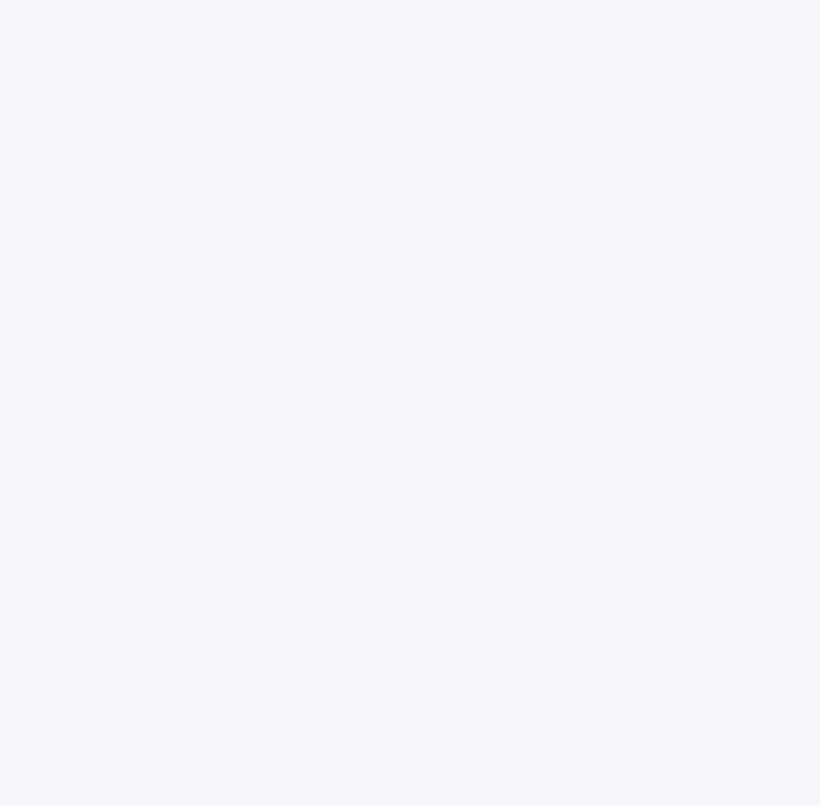
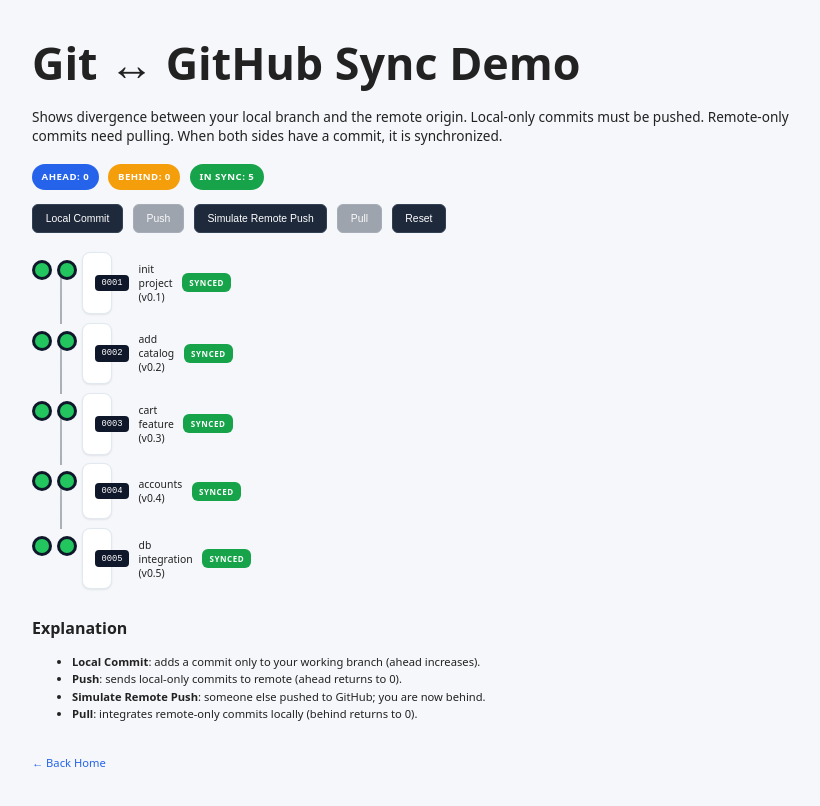
Before and after one commit to winozz/LabActivity, a React (Vite) app in the folder ReactPageSample1/: page /git-sync in a window 1280 px wide. Before the commit this address had no page. Shown: the top 806 px of the page, without its empty margins (228-1048 px from the left). Built offline with nearby package versions, Linux system fonts and the light colour scheme.

Commit message:
add git sync demo

```diff
--- a/ReactPageSample1/src/App.jsx
+++ b/ReactPageSample1/src/App.jsx
@@ -14,6 +14,7 @@
 import V10Release from './versions/V10Release.jsx';
 import VersionsIndex from './versions/VersionsIndex.jsx';
 import AllInOne from './versions/AllInOne.jsx';
+import GitSyncDemo from '../src/GitSyncDemo.jsx';
 import V11AccountMgmt from './versions/V11AccountMgmt.jsx';
 
 function Home() {
@@ -35,6 +36,7 @@
         <Link to="/versions/v0.8">v0.8</Link>
   <Link to="/versions/v1.0">v1.0</Link>
   <Link to="/versions/v1.1">v1.1</Link>
+  <Link to="/git-sync">Git Sync Demo</Link>
   <Link to="/versions/all">All-In-One</Link>
       </nav>
     </main>
@@ -60,6 +62,7 @@
   <Route path="/versions/v0.8" element={<V08Payment />} />
   <Route path="/versions/v1.0" element={<V10Release />} />
   <Route path="/versions/v1.1" element={<V11AccountMgmt />} />
+  <Route path="/git-sync" element={<GitSyncDemo />} />
   <Route path="/versions/all" element={<AllInOne />} />
       </Routes>
     </BrowserRouter>
--- /dev/null
+++ b/ReactPageSample1/src/GitSyncDemo.jsx
@@ -0,0 +1,96 @@
+import React, { useState, useMemo } from 'react';
+import { Link } from 'react-router-dom';
+
+// Simple id generator
+let counter = 5;
+const nextId = () => (++counter).toString().padStart(4,'0');
+
+// Seed commits present both locally & remotely
+const seed = [
+  { id: '0001', label: 'init project (v0.1)', local: true, remote: true },
+  { id: '0002', label: 'add catalog (v0.2)', local: true, remote: true },
+  { id: '0003', label: 'cart feature (v0.3)', local: true, remote: true },
+  { id: '0004', label: 'accounts (v0.4)', local: true, remote: true },
+  { id: '0005', label: 'db integration (v0.5)', local: true, remote: true },
+];
+
+export default function GitSyncDemo(){
+  const [commits, setCommits] = useState(seed);
+
+  const ahead = useMemo(()=> commits.filter(c => c.local && !c.remote).length, [commits]);
+  const behind = useMemo(()=> commits.filter(c => c.remote && !c.local).length, [commits]);
+
+  function commitLocal(){
+    const id = nextId();
+    setCommits(prev => [...prev, { id, label: `local change ${id}`, local:true, remote:false }]);
+  }
+  function push(){
+    setCommits(prev => prev.map(c => c.local && !c.remote ? { ...c, remote:true } : c));
+  }
+  function simulateRemotePush(){
+    const id = nextId();
+    setCommits(prev => [...prev, { id, label: `remote change ${id}`, local:false, remote:true }]);
+  }
+  function pull(){
+    setCommits(prev => prev.map(c => c.remote && !c.local ? { ...c, local:true } : c));
+  }
+  function reset(){
+    counter = 5;
+    setCommits(seed.map(c => ({...c})));
+  }
+
+  return (
+    <main className="app-shell git-sync-demo">
+      <h1 style={{marginBottom:'.3rem'}}>Git ↔ GitHub Sync Demo</h1>
+      <p style={{fontSize:'.85rem', maxWidth:'760px'}}>Shows divergence between your local branch and the remote origin. Local-only commits must be pushed. Remote-only commits need pulling. When both sides have a commit, it is synchronized.</p>
+
+      <section className="sync-status">
+        <div className="status-pill ahead">Ahead: {ahead}</div>
+        <div className="status-pill behind">Behind: {behind}</div>
+        <div className="status-pill in-sync">In Sync: {commits.filter(c=>c.local && c.remote).length}</div>
+      </section>
+
+      <section className="git-actions">
+        <button onClick={commitLocal} disabled={ahead+behind>20}>Local Commit</button>
+        <button onClick={push} disabled={ahead===0}>Push</button>
+        <button onClick={simulateRemotePush}>Simulate Remote Push</button>
+        <button onClick={pull} disabled={behind===0}>Pull</button>
+        <button onClick={reset}>Reset</button>
+      </section>
+
+      <div className="git-stream" aria-label="Commit history">
+        {commits.map((c,i) => {
+          const state = c.local && c.remote ? 'synced' : c.local ? 'local-only' : 'remote-only';
+          return (
+            <div key={c.id} className={`commit-row ${state}`}>
+              <div className="connect" aria-hidden>{i!==commits.length-1 && <span/>}</div>
+              <div className="lane local" title={c.local ? 'Present locally' : 'Missing locally'}>
+                <span className={c.local ? 'dot present' : 'dot missing'} />
+              </div>
+              <div className="lane remote" title={c.remote ? 'Present on remote' : 'Missing on remote'}>
+                <span className={c.remote ? 'dot present' : 'dot missing'} />
+              </div>
+              <div className="meta">
+                <code className="sha">{c.id}</code>
+                <span className="label">{c.label}</span>
+                <span className={`state ${state}`}>{state.replace('-', ' ')}</span>
+              </div>
+            </div>
+          );
+        })}
+      </div>
+
+      <section style={{marginTop:'1.75rem'}}>
+        <h2 style={{fontSize:'1rem'}}>Explanation</h2>
+        <ul style={{fontSize:'.7rem', lineHeight:'1.1rem'}}>
+          <li><strong>Local Commit</strong>: adds a commit only to your working branch (ahead increases).</li>
+          <li><strong>Push</strong>: sends local-only commits to remote (ahead returns to 0).</li>
+          <li><strong>Simulate Remote Push</strong>: someone else pushed to GitHub; you are now behind.</li>
+          <li><strong>Pull</strong>: integrates remote-only commits locally (behind returns to 0).</li>
+        </ul>
+      </section>
+
+      <p style={{marginTop:'2rem', fontSize:'.7rem'}}><Link to="/">← Back Home</Link></p>
+    </main>
+  );
+}
--- a/ReactPageSample1/src/mockData/users.v04.js
+++ b/ReactPageSample1/src/mockData/users.v04.js
@@ -1,5 +1,5 @@
 // Version 0.4 simple in-memory user records (hashed passwords omitted)
 export const usersV04 = [
-  { id: 1, username: 'alice', cart: [] },
-  { id: 2, username: 'bob', cart: [] },
+  { id: 1, username: 'alec', cart: [] },
+  { id: 2, username: 'bert', cart: [] },
 ];
--- a/ReactPageSample1/src/styles.css
+++ b/ReactPageSample1/src/styles.css
@@ -57,3 +57,26 @@
 .git-legend .dot { width:10px; height:10px; border-radius:50%; display:inline-block; margin-right:.35rem; }
 .git-legend .dot.current { background:#22c55e; box-shadow:0 0 0 3px #1e293b; }
 .git-legend .dot.future { background:#475569; box-shadow:0 0 0 2px #1e293b; }
+.git-sync-demo .sync-status { display:flex; gap:.6rem; flex-wrap:wrap; margin:1.2rem 0 .9rem; }
+.git-sync-demo .status-pill { font-size:.6rem; letter-spacing:.05em; text-transform:uppercase; padding:.4rem .6rem; border-radius:20px; font-weight:600; background:#1e293b; color:#fff; }
+.git-sync-demo .status-pill.ahead { background:#2563eb; }
+.git-sync-demo .status-pill.behind { background:#f59e0b; }
+.git-sync-demo .status-pill.in-sync { background:#16a34a; }
+.git-actions { display:flex; gap:.6rem; flex-wrap:wrap; margin:0 0 1.2rem; }
+.git-actions button { background:#1e293b; color:#fff; border:1px solid #334155; padding:.5rem .8rem; font-size:.65rem; border-radius:6px; cursor:pointer; }
+.git-actions button:hover:not(:disabled) { background:#334155; }
+.git-actions button:disabled { opacity:.4; cursor:not-allowed; }
+.git-stream { position:relative; display:flex; flex-direction:column; gap:.55rem; }
+.commit-row { display:grid; grid-template-columns:20px 30px 30px 1fr; align-items:start; position:relative; }
+.commit-row .connect { position:absolute; left:28px; top:18px; width:2px; bottom:-10px; background:linear-gradient(#334155,#1e293b); opacity:.35; }
+.commit-row:last-child .connect { display:none; }
+.lane { position:relative; height:36px; display:flex; align-items:center; justify-content:center; }
+.dot { width:14px; height:14px; border-radius:50%; box-shadow:0 0 0 3px #0f172a; background:#475569; }
+.dot.present { background:#22c55e; }
+.dot.missing { background:#475569; opacity:.4; }
+.commit-row .meta { display:flex; align-items:center; gap:.6rem; background:#fff; padding:.55rem .75rem; border:1px solid #e2e8f0; border-radius:8px; box-shadow:0 1px 2px rgba(0,0,0,.08); font-size:.65rem; min-height:36px; }
+.commit-row .meta .sha { background:#0f172a; color:#fff; padding:.2rem .4rem; border-radius:4px; font-size:.55rem; }
+.commit-row .meta .state { margin-left:auto; font-size:.5rem; text-transform:uppercase; letter-spacing:.07em; padding:.25rem .45rem; border-radius:6px; font-weight:600; }
+.commit-row.local-only .state { background:#2563eb; color:#fff; }
+.commit-row.remote-only .state { background:#f59e0b; color:#1e2937; }
+.commit-row.synced .state { background:#16a34a; color:#fff; }
--- a/ReactPageSample1/src/versions/V03Cart.jsx
+++ b/ReactPageSample1/src/versions/V03Cart.jsx
@@ -11,6 +11,10 @@
       if (existing) return prev.map(i => i.id === p.id ? { ...i, qty: i.qty + 1 } : i);
       return [...prev, { id: p.id, name: p.name, price: p.price, qty: 1 }];
     });
+  }
+
+  function removeFromCart(id) {
+    setCart(prev => prev.filter(i => i.id !== id));
   }
 
   const total = cart.reduce((sum, i) => sum + i.price * i.qty, 0);
@@ -40,6 +44,7 @@
                 <th style={{borderBottom:'1px solid #e2e8f0', padding:'.25rem .4rem'}}>Item</th>
                 <th style={{borderBottom:'1px solid #e2e8f0', padding:'.25rem .4rem'}}>Qty</th>
                 <th style={{borderBottom:'1px solid #e2e8f0', padding:'.25rem .4rem'}}>Price</th>
+                <th style={{borderBottom:'1px solid #e2e8f0', padding:'.25rem .4rem'}}></th>
               </tr>
             </thead>
             <tbody>
@@ -48,6 +53,9 @@
                   <td style={{borderBottom:'1px solid #f1f5f9', padding:'.25rem .4rem'}}>{i.name}</td>
                   <td style={{borderBottom:'1px solid #f1f5f9', padding:'.25rem .4rem'}}>{i.qty}</td>
                   <td style={{borderBottom:'1px solid #f1f5f9', padding:'.25rem .4rem'}}>${(i.price * i.qty).toFixed(2)}</td>
+                  <td style={{borderBottom:'1px solid #f1f5f9', padding:'.25rem .4rem'}}>
+                    <button onClick={() => removeFromCart(i.id)} style={{fontSize:'.55rem', padding:'.2rem .45rem'}}>Remove</button>
+                  </td>
                 </tr>
               ))}
             </tbody>
--- a/ReactPageSample1/src/versions/V04Accounts.jsx
+++ b/ReactPageSample1/src/versions/V04Accounts.jsx
@@ -16,7 +16,7 @@
     <VersionShell version="0.4" title="User Accounts" focus="Accounts">
       {!currentUser && (
         <form onSubmit={login} style={{display:'flex', gap:'.5rem', flexWrap:'wrap'}}>
-          <input value={username} onChange={e => setUsername(e.target.value)} placeholder="username (alice / bob)" style={{padding:'.4rem .6rem', fontSize:'.75rem'}} />
+          <input value={username} onChange={e => setUsername(e.target.value)} placeholder="username (alec / bert)" style={{padding:'.4rem .6rem', fontSize:'.75rem'}} />
           <button type="submit" style={{fontSize:'.7rem', padding:'.4rem .8rem'}}>Login</button>
         </form>
       )}
--- a/ReactPageSample1/src/versions/V11AccountMgmt.jsx
+++ b/ReactPageSample1/src/versions/V11AccountMgmt.jsx
@@ -4,7 +4,7 @@
 // Simple in-memory profile + password simulation (NOT secure, demonstration only)
 const mockUser = {
   id: 1,
-  username: 'alice',
+  username: 'Alec',
   email: 'alice@example.com',
   displayName: 'Alice',
 };
```
